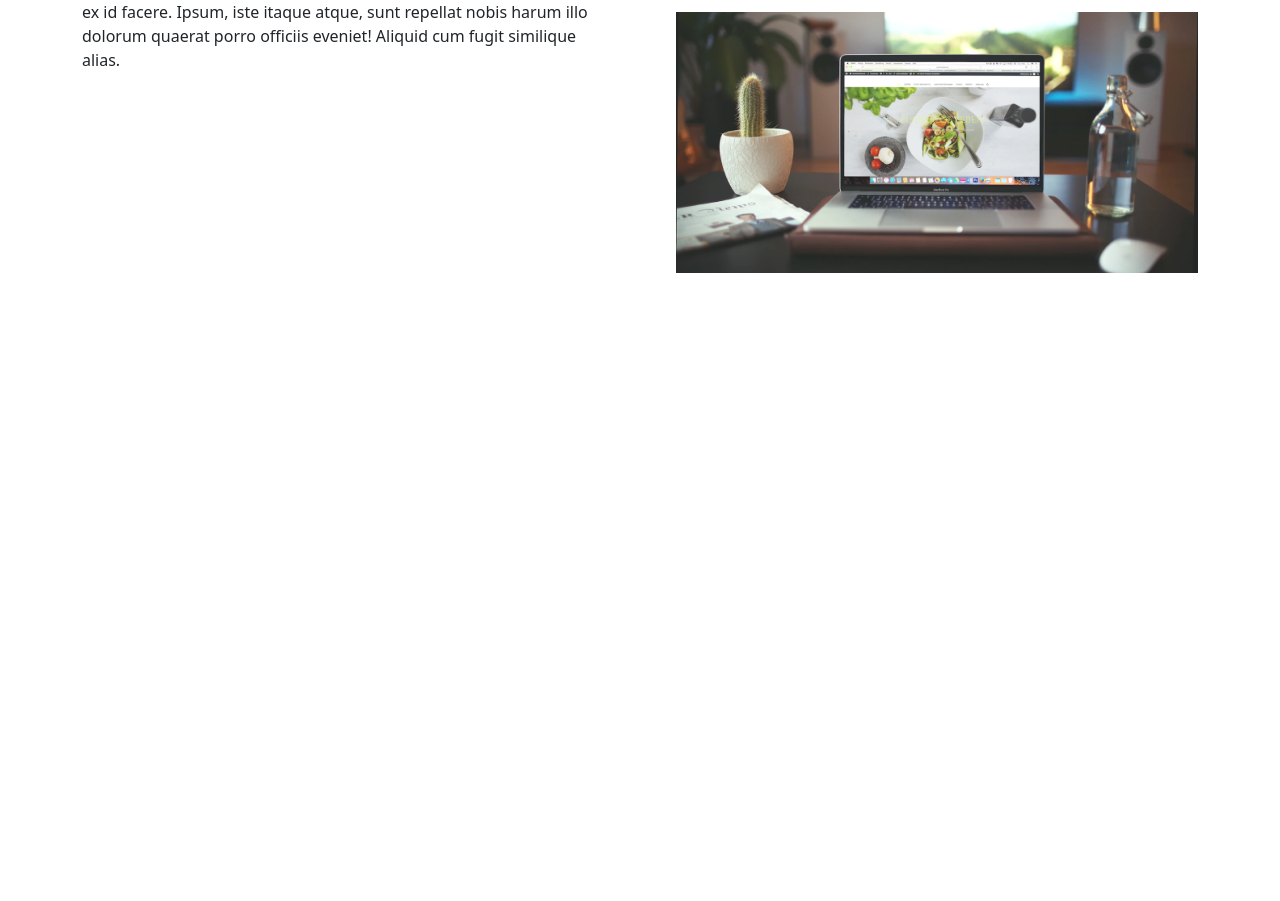
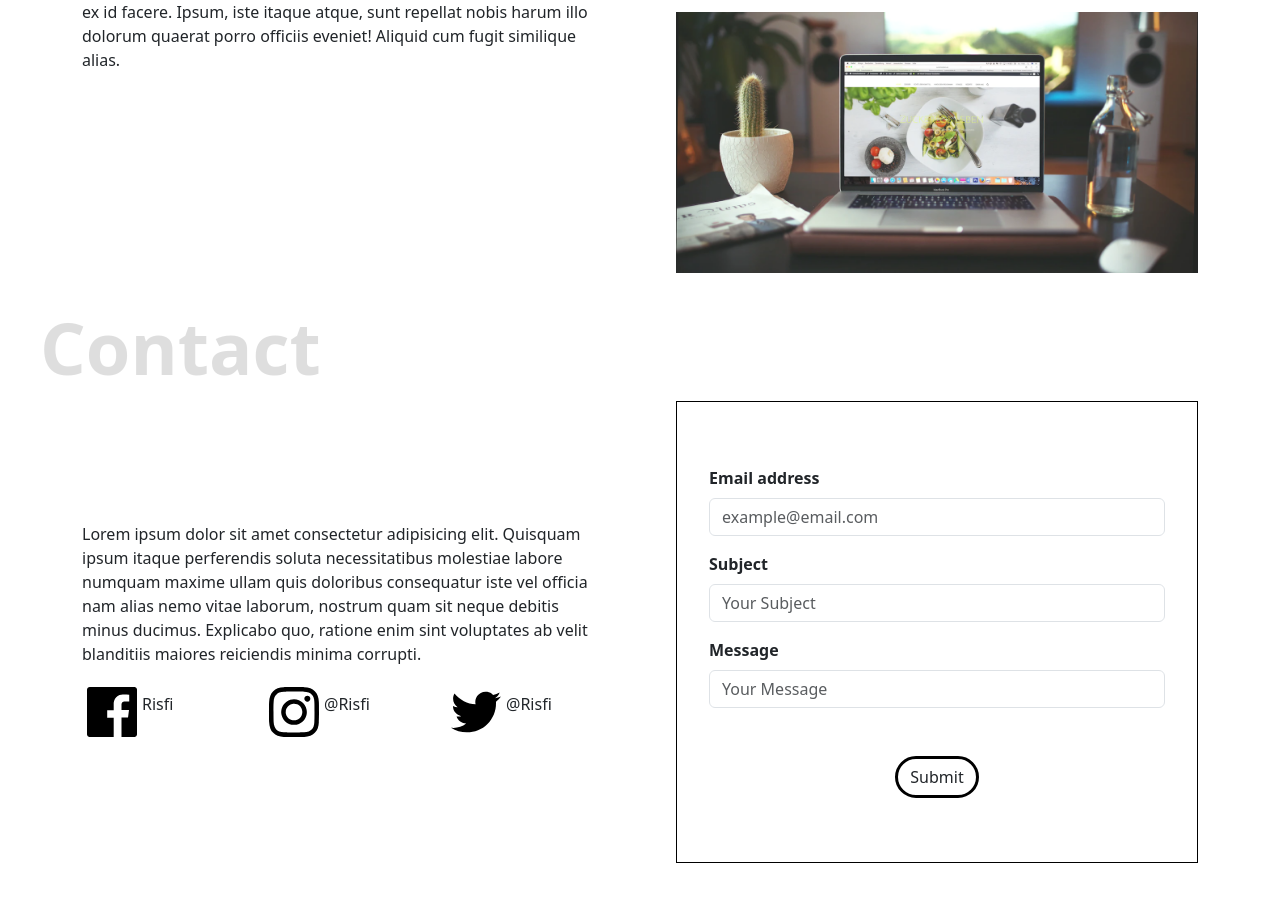
Before and after one commit to mrisfisyahrilramadhan/Portfolio, a plain HTML site: page index.html in a window 1280 px wide. Shown: the part 1624-2525 px from the top of the page. Before the commit the page ends 1897 px from the top, so only its background shows below. Drawn offline with nearby package versions, Linux system fonts and the light colour scheme.

Commit message:
add contact

```diff
--- a/index.html
+++ b/index.html
@@ -102,6 +102,46 @@
             </div>
         </div>
     </section>
+    <section id="contact" class="contact container">
+        <div class="row d-flex align-items-center gap-5">
+            <div class="col">
+                <p>Lorem ipsum dolor sit amet consectetur adipisicing elit. Quisquam ipsum itaque perferendis soluta necessitatibus molestiae labore numquam maxime ullam quis doloribus consequatur iste vel officia nam alias nemo vitae laborum, nostrum quam sit neque debitis minus ducimus. Explicabo quo, ratione enim sint voluptates ab velit blanditiis maiores reiciendis minima corrupti.</p>
+                <div class="row">
+                    <div class="col d-flex align-items-center">
+                        <img src="images/Facebook.svg" alt="facebook icon">
+                        <p>Risfi</p>
+                    </div>
+                    <div class="col d-flex align-items-center">
+                        <img src="images/Instagram.svg" alt="instagram icon">
+                        <p>@Risfi</p>
+                    </div>
+                    <div class="col d-flex align-items-center">
+                        <img src="images/Twitter.svg" alt="twitter icon">
+                        <p>@Risfi</p>
+                    </div>
+                </div>
+            </div>
+            <div class="col">
+                <form class="contact-form" onsubmit="onFormSbumit(event)">
+                    <div class="mb-3">
+                      <label for="inp_email" class="form-label">Email address</label>
+                      <input type="email" class="form-control" id="inp_email" placeholder="example@email.com" required>
+                    </div>
+                    <div class="mb-3">
+                      <label for="inp_subject" class="form-label">Subject</label>
+                      <input type="text" class="form-control" id="inp_subjec" placeholder="Your Subject" required>
+                    </div>
+                    <div class="mb-3">
+                      <label for="inp_message" class="form-label">Message</label>
+                      <input type="text" class="form-control" id="inp_message" placeholder="Your Message" required>
+                    </div>
+                    <div class="d-flex justify-content-center mt-5">
+                      <button type="submit" class="btn button">Submit</button>
+                    </div>
+                  </form>
+            </div>
+        </div>
+    </section>
     <script src="https://cdn.jsdelivr.net/npm/@popperjs/core@2.11.8/dist/umd/popper.min.js" integrity="sha384-I7E8VVD/ismYTF4hNIPjVp/Zjvgyol6VFvRkX/vR+Vc4jQkC+hVqc2pM8ODewa9r" crossorigin="anonymous"></script>
     <script src="https://cdn.jsdelivr.net/npm/bootstrap@5.3.3/dist/js/bootstrap.min.js" integrity="sha384-0pUGZvbkm6XF6gxjEnlmuGrJXVbNuzT9qBBavbLwCsOGabYfZo0T0to5eqruptLy" crossorigin="anonymous"></script>
     <script src="https://code.jquery.com/jquery-3.7.1.min.js" integrity="sha256-/JqT3SQfawRcv/BIHPThkBvs0OEvtFFmqPF/lYI/Cxo=" crossorigin="anonymous"></script>
--- a/main.js
+++ b/main.js
@@ -11,3 +11,22 @@ function toggleDetail(e) {
     const detail = $(item).children(".about-exp-item-detail")
     $(detail).slideToggle()
 }
+
+function onFromSubmit(e) {
+    e.preventDefault()
+    const email = $("#inp_email")
+    const subject = $("#inp_subject")
+    const message = $("#inp_message")
+
+    if(!$(email).val()) {
+        alert("Email is required")
+    } else if (!$(subject).val()) {
+        alert("Subject is required")
+    } else if (!$(message).val()) {
+        alert("Message is required")
+    } else {
+        alert("From Submited")
+        $(email).val("")
+        $(subject).val("")
+        $(message).val("")
+    }
--- a/style.css
+++ b/style.css
@@ -124,6 +124,24 @@ section::before {
     content: 'Software Project';
 }
 
+.contact {
+    padding-bottom: 128px;
+}
+
+.contact::before {
+    content: 'Contact';
+}
+
+
+.contact-form {
+    border: 1px solid black;
+    padding: 64px 32px;
+}
+
+.form-label {
+    font-weight: 700;
+}
+
 @keyframes upDown {
     0% {
         transform: translateY(0);
```
Also changed, not shown: images/Facebook.svg (added), images/Instagram.svg (added), images/Twitter.svg (added).
